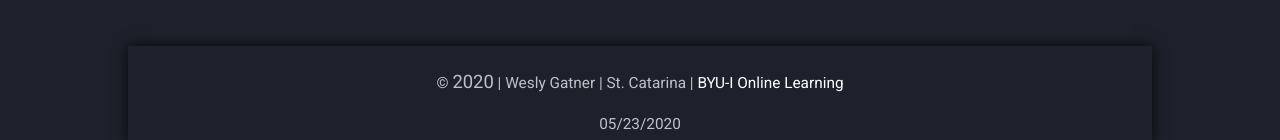
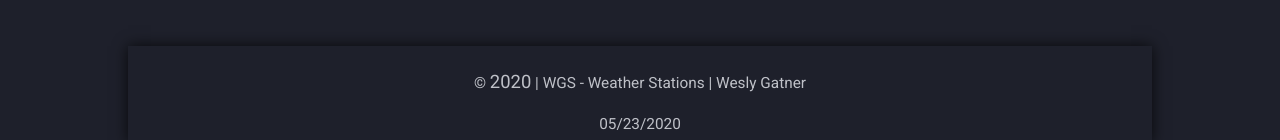
Before and after one commit to wesgtr/wesgtr.github.io, a plain HTML site: page week05/preston.html in a window 1280 px wide. Shown: the part 1890-2030 px from the top of the page. Drawn offline with Linux system fonts and the light colour scheme.

Commit message:
no message

```diff
--- a/week05/preston.html
+++ b/week05/preston.html
@@ -87,7 +87,7 @@
     </div>
 </main>
 <footer class="footer">
-    <p>&copy; <span id="updated">2020</span> | Wesly Gatner | St. Catarina | <a href="https://www.byui.edu/online">BYU-I Online Learning</a></p>
+    <p>&copy; <span id="updated">2020</span> | WGS - Weather Stations | Wesly Gatner</a></p>
     <span id="current-date"></span>
 </footer>
 <script src="js/main.js"></script>
```
